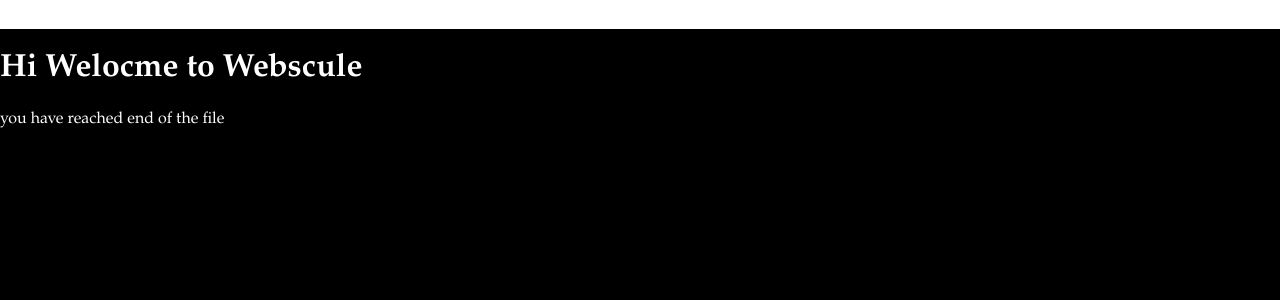
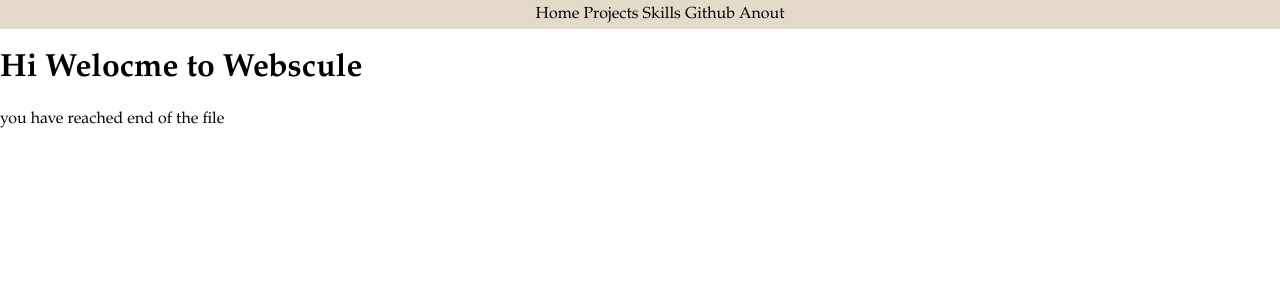
Before and after one commit to PraveenDKatti/PraveenDKatti.github.io, a Jekyll site: the page built from index.html, in a window 1280 px wide. Shown: the top 300 px of the page. Built offline with Jekyll 4.4.1, drawn with Linux system fonts in a browser that asks for light colours.

Commit message:
changed background color

```diff
--- a/css/main.css
+++ b/css/main.css
@@ -4,18 +4,18 @@
 }
 
 body{
-  background-color:black;
-  color:white;
+  background-color:white;
+  color:black;
   margin:0;
   padding:0;
 }
 a{
   text-decoration:none;
-  color: white;
+  color: black;
 }
 
 header{
-  background:white;
+  background:#E3DAC9;
   display:grid;
 }
 .nav-bar{
```
